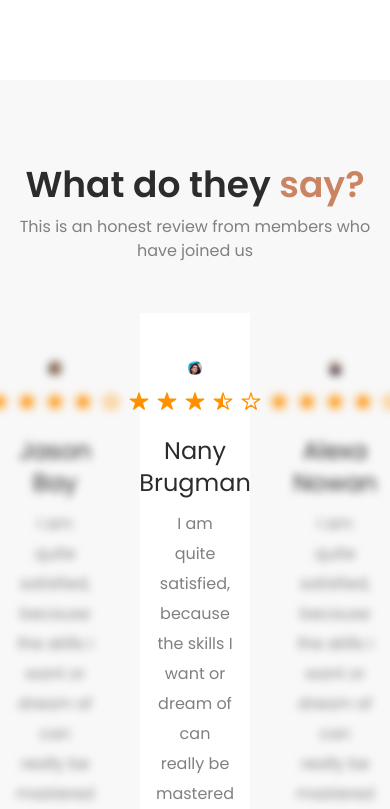
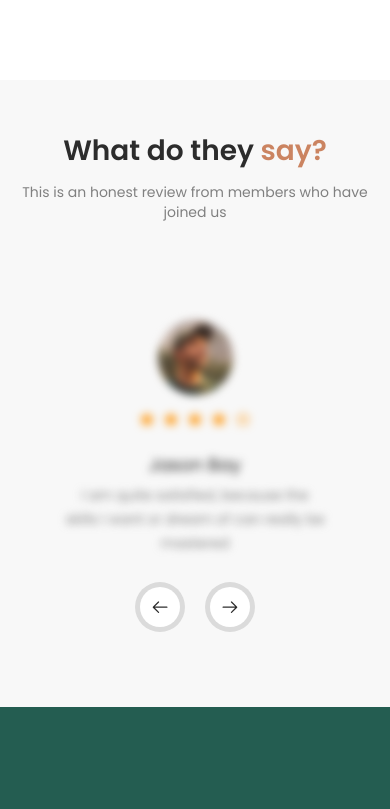
Before and after one commit to Rodro-Kumar/Skill-Shoot, a React (Vite) app: page / in a window 390 px wide. Shown: the part 5160-5969 px from the top of the page. Built offline with nearby package versions, Linux system fonts and the light colour scheme.

Commit message:
responsive

```diff
--- a/src/Component/Rating.jsx
+++ b/src/Component/Rating.jsx
@@ -19,21 +19,24 @@ import { Navigation } from "swiper/modules";
 
 const Rating = () => {
   return (
-    <div id="Testimoni" className="bg-[#F8F8F8] py-[85px]">
+    <div
+      id="Testimoni"
+      className="bg-[#F8F8F8] py-[50px] lg:py-[85px] px-4 xl:px-0"
+    >
       <div className="container">
         <div className="flex flex-col items-center justify-center text-center">
-          <h4 className="text-4xl font-semibold font-poppins">
+          <h4 className="text-[28px] lg:text-4xl font-semibold font-poppins">
             <span className="text-blacks">What do they</span>{" "}
             <span className="text-secondColor">say?</span>
           </h4>
-          <p className="text-base font-poppins font-normal text-paraGraphColor pt-[10px]">
+          <p className="text-sm lg:text-base font-poppins font-normal text-paraGraphColor pt-[10px]">
             This is an honest review from members who have joined us
           </p>
         </div>
         {/* rating */}
         <div className="flex items-center pt-[50px]">
           <Swiper
-            slidesPerView={3}
+            slidesPerView={1}
             spaceBetween={30}
             navigation={{
               nextEl: ".next",
@@ -41,115 +44,36 @@ const Rating = () => {
             }}
             modules={[Navigation]}
             className="mySwiper"
+            breakpoints={{
+              640: {
+                slidesPerView: 3,
+                spaceBetween: 20,
+              },
+              768: {
+                slidesPerView: 3,
+                spaceBetween: 40,
+              },
+              1024: {
+                slidesPerView: 3,
+                spaceBetween: 50,
+              },
+            }}
           >
             <SwiperSlide>
               {" "}
               <div className="ratingBody relative px-12 pt-12 pb-4 flex text-center flex-col items-center bg-[#ffffff00]">
                 <img src={img1} alt={img1} />
-                <div className="flex items-center text-[#FF9100] gap-x-2 pt-4 pb-6 text-xl">
+                <div className="flex items-center text-[#FF9100] gap-x-2 pt-4 pb-6 lg:text-xl text-md">
                   <IoStar />
                   <IoStar />
                   <IoStar />
                   <IoStar />
                   <IoStarOutline />
                 </div>
-                <h5 className="text-2xl font-poppins font-normal text-blacks capitalize pb-[10px]">
+                <h5 className="text-lg lg:text-2xl font-poppins font-normal text-blacks capitalize pb-1 lg:pb-[10px]">
                   Jason Bay
                 </h5>
-                <p className="font-poppins font-normal text-base text-paraGraphColor leading-[30px] max-w-[318px]">
-                  I am quite satisfied, because the skills I want or dream of
-                  can really be mastered
-                </p>
-                {/* line */}
-                <div className="line w-full bg-primaryColor h-[6px] rounded-3xl absolute bottom-0 left-0 opacity-0"></div>
-              </div>
-            </SwiperSlide>
-            <SwiperSlide>
-              {" "}
-              <div className="ratingBody relative px-12 pt-12 pb-4 flex text-center flex-col items-center bg-[#ffffff00]">
-                <img src={img2} alt={img2} />
-                <div className="flex items-center text-[#FF9100] gap-x-2 pt-4 pb-6 text-xl">
-                  <IoStar />
-                  <IoStar />
-                  <IoStar />
-                  <IoStarHalf />
-                  <IoStarOutline />
-                </div>
-                <h5 className="text-2xl font-poppins font-normal text-blacks capitalize pb-[10px]">
-                  Nany Brugman
-                </h5>
-                <p className="font-poppins font-normal text-base text-paraGraphColor leading-[30px] max-w-[318px]">
-                  I am quite satisfied, because the skills I want or dream of
-                  can really be mastered
-                </p>
-                {/* line */}
-                <div className="line w-full bg-primaryColor h-[6px] rounded-3xl absolute bottom-0 left-0 opacity-0"></div>
-              </div>
-            </SwiperSlide>
-            <SwiperSlide>
-              {" "}
-              <div className="ratingBody relative px-12 pt-12 pb-4 flex text-center flex-col items-center bg-[#ffffff00]">
-                <img src={img3} alt={img3} />
-                <div className="flex items-center text-[#FF9100] gap-x-2 pt-4 pb-6 text-xl">
-                  <IoStar />
-                  <IoStar />
-                  <IoStar />
-                  <IoStar />
-                  <IoStarOutline />
-                </div>
-                <h5 className="text-2xl font-poppins font-normal text-blacks capitalize pb-[10px]">
-                  Alexa Nowan
-                </h5>
-                <p className="font-poppins font-normal text-base text-paraGraphColor leading-[30px] max-w-[318px]">
-                  I am quite satisfied, because the skills I want or dream of
-                  can really be mastered
-                </p>
-                {/* line */}
-                <div className="line w-full bg-primaryColor h-[6px] rounded-3xl absolute bottom-0 left-0 opacity-0"></div>
-              </div>
-            </SwiperSlide>
-            <SwiperSlide>
-              {" "}
-              <div className="ratingBody relative px-12 pt-12 pb-4 flex text-center flex-col items-center bg-[#ffffff00]">
-                <div className="w-[75px] h-[75px] rounded-full overflow-hidden">
-                  <img src={img5} alt={img5} className="w-full" />
-                </div>
-                <div className="flex items-center text-[#FF9100] gap-x-2 pt-4 pb-6 text-xl">
-                  <IoStar />
-                  <IoStar />
-                  <IoStar />
-                  <IoStar />
-                  <IoStar />
-                </div>
-                <h5 className="text-2xl font-poppins font-normal text-blacks capitalize pb-[10px]">
-                  Jim karon
-                </h5>
-                <p className="font-poppins font-normal text-base text-paraGraphColor leading-[30px] max-w-[318px]">
-                  I am quite satisfied, because the skills I want or dream of
-                  can really be mastered
-                </p>
-                {/* line */}
-                <div className="line w-full bg-primaryColor h-[6px] rounded-3xl absolute bottom-0 left-0 opacity-0"></div>
-              </div>
-            </SwiperSlide>
-            <SwiperSlide>
-              {" "}
-              <div className="ratingBody relative px-12 pt-12 pb-4 flex text-center flex-col items-center bg-[#ffffff00]">
-                <div className="w-[75px] h-[75px] rounded-full overflow-hidden">
-                  <img src={img4} alt={img4} className="w-full" />
-                </div>
-
-                <div className="flex items-center text-[#FF9100] gap-x-2 pt-4 pb-6 text-xl">
-                  <IoStar />
-                  <IoStar />
-                  <IoStar />
-                  <IoStar />
-                  <IoStarOutline />
-                </div>
-                <h5 className="text-2xl font-poppins font-normal text-blacks capitalize pb-[10px]">
-                  Elena milsy
-                </h5>
-                <p className="font-poppins font-normal text-base text-paraGraphColor leading-[30px] max-w-[318px]">
+                <p className="font-poppins font-normal text-sm lg:text-base text-paraGraphColor leading-6 lg:leading-[30px] max-w-[318px]">
                   I am quite satisfied, because the skills I want or dream of
                   can really be mastered
                 </p>
@@ -161,17 +85,17 @@ const Rating = () => {
               {" "}
               <div className="ratingBody relative px-12 pt-12 pb-4 flex text-center flex-col items-center bg-[#ffffff00]">
                 <img src={img1} alt={img1} />
-                <div className="flex items-center text-[#FF9100] gap-x-2 pt-4 pb-6 text-xl">
+                <div className="flex items-center text-[#FF9100] gap-x-2 pt-4 pb-6 lg:text-xl text-md">
                   <IoStar />
                   <IoStar />
                   <IoStar />
                   <IoStar />
                   <IoStarOutline />
                 </div>
-                <h5 className="text-2xl font-poppins font-normal text-blacks capitalize pb-[10px]">
+                <h5 className="text-lg lg:text-2xl font-poppins font-normal text-blacks capitalize pb-1 lg:pb-[10px]">
                   Jason Bay
                 </h5>
-                <p className="font-poppins font-normal text-base text-paraGraphColor leading-[30px] max-w-[318px]">
+                <p className="font-poppins font-normal text-sm lg:text-base text-paraGraphColor leading-6 lg:leading-[30px] max-w-[318px]">
                   I am quite satisfied, because the skills I want or dream of
                   can really be mastered
                 </p>
@@ -182,18 +106,84 @@ const Rating = () => {
             <SwiperSlide>
               {" "}
               <div className="ratingBody relative px-12 pt-12 pb-4 flex text-center flex-col items-center bg-[#ffffff00]">
-                <img src={img2} alt={img2} />
-                <div className="flex items-center text-[#FF9100] gap-x-2 pt-4 pb-6 text-xl">
+                <img src={img1} alt={img1} />
+                <div className="flex items-center text-[#FF9100] gap-x-2 pt-4 pb-6 lg:text-xl text-md">
                   <IoStar />
                   <IoStar />
                   <IoStar />
-                  <IoStarHalf />
+                  <IoStar />
                   <IoStarOutline />
                 </div>
-                <h5 className="text-2xl font-poppins font-normal text-blacks capitalize pb-[10px]">
-                  Nany Brugman
+                <h5 className="text-lg lg:text-2xl font-poppins font-normal text-blacks capitalize pb-1 lg:pb-[10px]">
+                  Jason Bay
                 </h5>
-                <p className="font-poppins font-normal text-base text-paraGraphColor leading-[30px] max-w-[318px]">
+                <p className="font-poppins font-normal text-sm lg:text-base text-paraGraphColor leading-6 lg:leading-[30px] max-w-[318px]">
+                  I am quite satisfied, because the skills I want or dream of
+                  can really be mastered
+                </p>
+                {/* line */}
+                <div className="line w-full bg-primaryColor h-[6px] rounded-3xl absolute bottom-0 left-0 opacity-0"></div>
+              </div>
+            </SwiperSlide>
+            <SwiperSlide>
+              {" "}
+              <div className="ratingBody relative px-12 pt-12 pb-4 flex text-center flex-col items-center bg-[#ffffff00]">
+                <img src={img1} alt={img1} />
+                <div className="flex items-center text-[#FF9100] gap-x-2 pt-4 pb-6 lg:text-xl text-md">
+                  <IoStar />
+                  <IoStar />
+                  <IoStar />
+                  <IoStar />
+                  <IoStarOutline />
+                </div>
+                <h5 className="text-lg lg:text-2xl font-poppins font-normal text-blacks capitalize pb-1 lg:pb-[10px]">
+                  Jason Bay
+                </h5>
+                <p className="font-poppins font-normal text-sm lg:text-base text-paraGraphColor leading-6 lg:leading-[30px] max-w-[318px]">
+                  I am quite satisfied, because the skills I want or dream of
+                  can really be mastered
+                </p>
+                {/* line */}
+                <div className="line w-full bg-primaryColor h-[6px] rounded-3xl absolute bottom-0 left-0 opacity-0"></div>
+              </div>
+            </SwiperSlide>
+            <SwiperSlide>
+              {" "}
+              <div className="ratingBody relative px-12 pt-12 pb-4 flex text-center flex-col items-center bg-[#ffffff00]">
+                <img src={img1} alt={img1} />
+                <div className="flex items-center text-[#FF9100] gap-x-2 pt-4 pb-6 lg:text-xl text-md">
+                  <IoStar />
+                  <IoStar />
+                  <IoStar />
+                  <IoStar />
+                  <IoStarOutline />
+                </div>
+                <h5 className="text-lg lg:text-2xl font-poppins font-normal text-blacks capitalize pb-1 lg:pb-[10px]">
+                  Jason Bay
+                </h5>
+                <p className="font-poppins font-normal text-sm lg:text-base text-paraGraphColor leading-6 lg:leading-[30px] max-w-[318px]">
+                  I am quite satisfied, because the skills I want or dream of
+                  can really be mastered
+                </p>
+                {/* line */}
+                <div className="line w-full bg-primaryColor h-[6px] rounded-3xl absolute bottom-0 left-0 opacity-0"></div>
+              </div>
+            </SwiperSlide>
+            <SwiperSlide>
+              {" "}
+              <div className="ratingBody relative px-12 pt-12 pb-4 flex text-center flex-col items-center bg-[#ffffff00]">
+                <img src={img1} alt={img1} />
+                <div className="flex items-center text-[#FF9100] gap-x-2 pt-4 pb-6 lg:text-xl text-md">
+                  <IoStar />
+                  <IoStar />
+                  <IoStar />
+                  <IoStar />
+                  <IoStarOutline />
+                </div>
+                <h5 className="text-lg lg:text-2xl font-poppins font-normal text-blacks capitalize pb-1 lg:pb-[10px]">
+                  Jason Bay
+                </h5>
+                <p className="font-poppins font-normal text-sm lg:text-base text-paraGraphColor leading-6 lg:leading-[30px] max-w-[318px]">
                   I am quite satisfied, because the skills I want or dream of
                   can really be mastered
                 </p>
@@ -204,16 +194,16 @@ const Rating = () => {
           </Swiper>
         </div>
         {/* left right button */}
-        <div className="flex items-center justify-center gap-x-5 pt-[70px]">
+        <div className="flex items-center justify-center gap-x-5 pt-9 lg:pt-[70px]">
           {/* left */}
-          <div className="pre w-[67px] h-[67px] cursor-pointer group bg-[#dbdbdb] rounded-full flex items-center justify-center active:scale-90 transition-transform -translate-y-[50%] z-50">
-            <span className="text-3xl text-blacks bg-whites group-hover:bg-secondColor transition-all group-hover:text-whites rounded-full h-[53px] w-[53px] flex items-center justify-center">
+          <div className="pre lg:w-[67px] w-[50px]  h-[50px] lg:h-[67px] cursor-pointer group bg-[#dbdbdb] rounded-full flex items-center justify-center active:scale-90 transition-transform -translate-y-[50%] z-50">
+            <span className="lg:text-3xl text-xl text-blacks bg-whites group-hover:bg-secondColor transition-all group-hover:text-whites rounded-full lg:h-[53px] h-[40px] w-[40px] lg:w-[53px] flex items-center justify-center">
               <GoArrowLeft />
             </span>
           </div>
           {/* right */}
-          <div className="next w-[67px] h-[67px] cursor-pointer group bg-[#dbdbdb] rounded-full flex items-center justify-center active:scale-90 transition-transform -translate-y-[50%] z-50">
-            <span className="text-3xl text-blacks bg-whites group-hover:bg-secondColor transition-all group-hover:text-whites rounded-full h-[53px] w-[53px] flex items-center justify-center">
+          <div className="next lg:w-[67px] h-[50px] w-[50px] lg:h-[67px] cursor-pointer group bg-[#dbdbdb] rounded-full flex items-center justify-center active:scale-90 transition-transform -translate-y-[50%] z-50">
+            <span className="text-xl lg:text-3xl text-blacks bg-whites group-hover:bg-secondColor transition-all group-hover:text-whites rounded-full h-[40px] w-[40px] lg:h-[53px] lg:w-[53px] flex items-center justify-center">
               <GoArrowRight />
             </span>
           </div>
```
